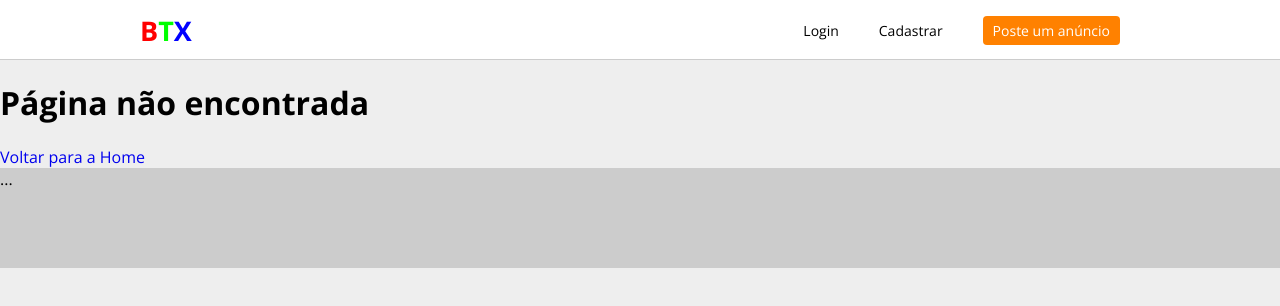
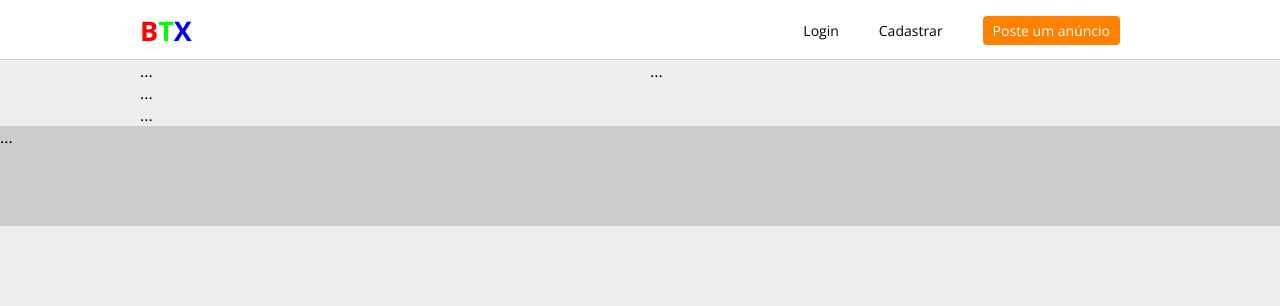
Before and after one commit to brito101/btx-front, a React (Create React App) app: page /ad/1 in a window 1280 px wide. Shown: the top 306 px of the page. Built offline with nearby package versions, Linux system fonts and the light colour scheme.

Commit message:
Init fake loading

```diff
--- a/src/Routes.js
+++ b/src/Routes.js
@@ -5,6 +5,7 @@ import About from "./pages/About"
 import NotFound from "./pages/NotFound"
 import SignIn from "./pages/SignIn"
 import SignUP from "./pages/SignUp"
+import AdPAge from "./pages/AdPage"
 
 const Router = () => {
   return (
@@ -13,6 +14,7 @@ const Router = () => {
       <Route exact path='/about' element={<About />} />
       <Route exact path='/signin' element={<SignIn />} />
       <Route exact path='/signup' element={<SignUP />} />
+      <Route exact path='/ad/:id' element={<AdPAge />} />
       <Route path='*' element={<NotFound />} />
     </Routes>
   )
--- /dev/null
+++ b/src/components/partials/Aditem/index.js
@@ -0,0 +1,30 @@
+import React from "react"
+import { Link } from "react-router-dom"
+import { Item } from "./styled"
+
+const Aditem = (props) => {
+  let price = ""
+
+  if (props.data.priceNegotiable) {
+    price = "Preço Negociável"
+  } else {
+    price = props.data.price.toLocaleString("pt-BR", {
+      style: "currency",
+      currency: "BRL",
+    })
+  }
+
+  return (
+    <Item className='adItem'>
+      <Link to={`/ad/${props.data.id}`}>
+        <div className='itemImage'>
+          <img src={props.data.image} alt='' />
+        </div>
+        <div className='itemName'>{props.data.title}</div>
+        <div className='itemPrice'>{price}</div>
+      </Link>
+    </Item>
+  )
+}
+
+export default Aditem
--- /dev/null
+++ b/src/components/partials/Aditem/styled.js
@@ -0,0 +1,29 @@
+import styled from "styled-components"
+
+export const Item = styled.div`
+  a {
+    display: block;
+    border: 1px solid #fff;
+    margin: 10px;
+    text-decoration: none;
+    padding: 10px;
+    border-radius: 5px;
+    color: #000;
+    background-color: #fff;
+    transition: all ease .2s;
+
+    &:hover {
+      background-color: #eee;
+      border-color: #ccc;
+    }
+
+    .itemImage img {
+      width: 100%;
+      border-radius: 5px;
+    }
+
+    .itemName {
+      font-weight: bold;
+    }
+  }
+`
--- a/src/helpers/BtxAPI.js
+++ b/src/helpers/BtxAPI.js
@@ -71,6 +71,11 @@ const OlxAPI = () => ({
     const json = await apiFetchGet("/categories")
     return json.categories
   },
+
+  getAds: async (options) => {
+    const json = await apiFetchGet("/ad/list", options)
+    return json.ads
+  },
 })
 
 export default OlxAPI
--- /dev/null
+++ b/src/pages/AdPage/index.js
@@ -0,0 +1,32 @@
+import React, { useState } from "react"
+import { useParams } from "react-router-dom"
+import { PageContainer } from "../../components/main"
+import useApi from "../../helpers/BtxAPI"
+
+import { PageArea } from "./styled"
+
+const AdPAge = () => {
+  const api = useApi()
+  const { id } = useParams()
+  const [loading, setLoading] = useState(true)
+  const [adInfo, setAdInfo] = useState([])
+
+  return (
+    <PageContainer>
+      <PageArea>
+        <div className='leftSide'>
+          <div className='box'>
+            <div className='adImage'>...</div>
+            <div className='adInfo'>
+              <div className='adName'>...</div>
+              <div className='adDescription'>...</div>
+            </div>
+          </div>
+        </div>
+        <div className='rightSide'>...</div>
+      </PageArea>
+    </PageContainer>
+  )
+}
+
+export default AdPAge
--- /dev/null
+++ b/src/pages/AdPage/styled.js
@@ -0,0 +1,24 @@
+import styled from "styled-components"
+
+export const PageArea = styled.div`
+  display: flex;
+
+  .leftSide {
+    flex: 1;
+    margin-right: 20px;
+
+    .adImage {
+    }
+
+    .adInfo {
+      .adName {
+      }
+      .adDescription {
+      }
+    }
+  }
+
+  .rightSide {
+    flex: 1;
+  }
+`
--- a/src/pages/Home/index.js
+++ b/src/pages/Home/index.js
@@ -3,12 +3,14 @@ import { PageArea, SearchArea } from "./styled"
 import { PageContainer } from "../../components/main"
 import useApi from "../../helpers/BtxAPI"
 import { Link } from "react-router-dom"
+import Aditem from "../../components/partials/Aditem"
 
 const Home = () => {
   const api = useApi()
 
   const [stateList, setStateList] = useState([])
   const [categories, setCategories] = useState([])
+  const [adsList, setAdsList] = useState([])
 
   useEffect(() => {
     const getStates = async () => {
@@ -25,6 +27,18 @@ const Home = () => {
       setCategories(cats)
     }
     getCategories()
+    // eslint-disable-next-line react-hooks/exhaustive-deps
+  }, [])
+
+  useEffect(() => {
+    const getRecentAds = async () => {
+      const json = await api.getAds({
+        sort: "desc",
+        limit: 8,
+      })
+      setAdsList(json)
+    }
+    getRecentAds()
     // eslint-disable-next-line react-hooks/exhaustive-deps
   }, [])
 
@@ -56,7 +70,33 @@ const Home = () => {
         </PageContainer>
       </SearchArea>
       <PageContainer>
-        <PageArea>...</PageArea>
+        <PageArea>
+          <h2>Anúncios Recentes</h2>
+          <div className='list'>
+            {adsList.map((i, k) => (
+              <Aditem key={k} data={i} />
+            ))}
+          </div>
+          <Link to='/ads' className='seeAllLink'>
+            Ver todos
+          </Link>
+          <hr />
+          <p>
+            Lorem ipsum dolor sit amet, consectetur adipiscing elit. Curabitur
+            consectetur diam sit amet convallis imperdiet. Suspendisse vel diam
+            eu nisi sollicitudin pellentesque. Morbi vulputate turpis at justo
+            sodales, eu efficitur ante convallis. Cras mattis, justo et ultrices
+            iaculis, massa est volutpat neque, vitae porttitor enim mauris nec
+            ante. Aenean tempor tellus ac pulvinar rutrum. Ut eleifend ut augue
+            nec maximus. Vivamus accumsan efficitur viverra. Nulla finibus risus
+            neque, vel facilisis velit pharetra et. Class aptent taciti sociosqu
+            ad litora torquent per conubia nostra, per inceptos himenaeos. Nunc
+            ut blandit ante, vitae bibendum augue. Pellentesque facilisis cursus
+            lorem, eu ultrices dui efficitur eu. Pellentesque posuere dolor nec
+            lorem mollis ultrices. Pellentesque id tincidunt elit, bibendum
+            sollicitudin ipsum.
+          </p>
+        </PageArea>
       </PageContainer>
     </>
   )
--- a/src/pages/Home/styled.js
+++ b/src/pages/Home/styled.js
@@ -76,4 +76,25 @@ export const SearchArea = styled.div`
   }
 `
 
-export const PageArea = styled.div``
+export const PageArea = styled.div`
+  h2 {
+    font-size: 20px;
+  }
+
+  .list {
+    display: flex;
+    flex-wrap: wrap;
+
+    .adItem {
+      width: 25%;
+    }
+  }
+
+  .seeAllLink {
+    color: #000;
+    text-decoration: none;
+    font-weight: bold;
+    display: inline-block;
+    margin-top: 10px;
+  }
+`
```
